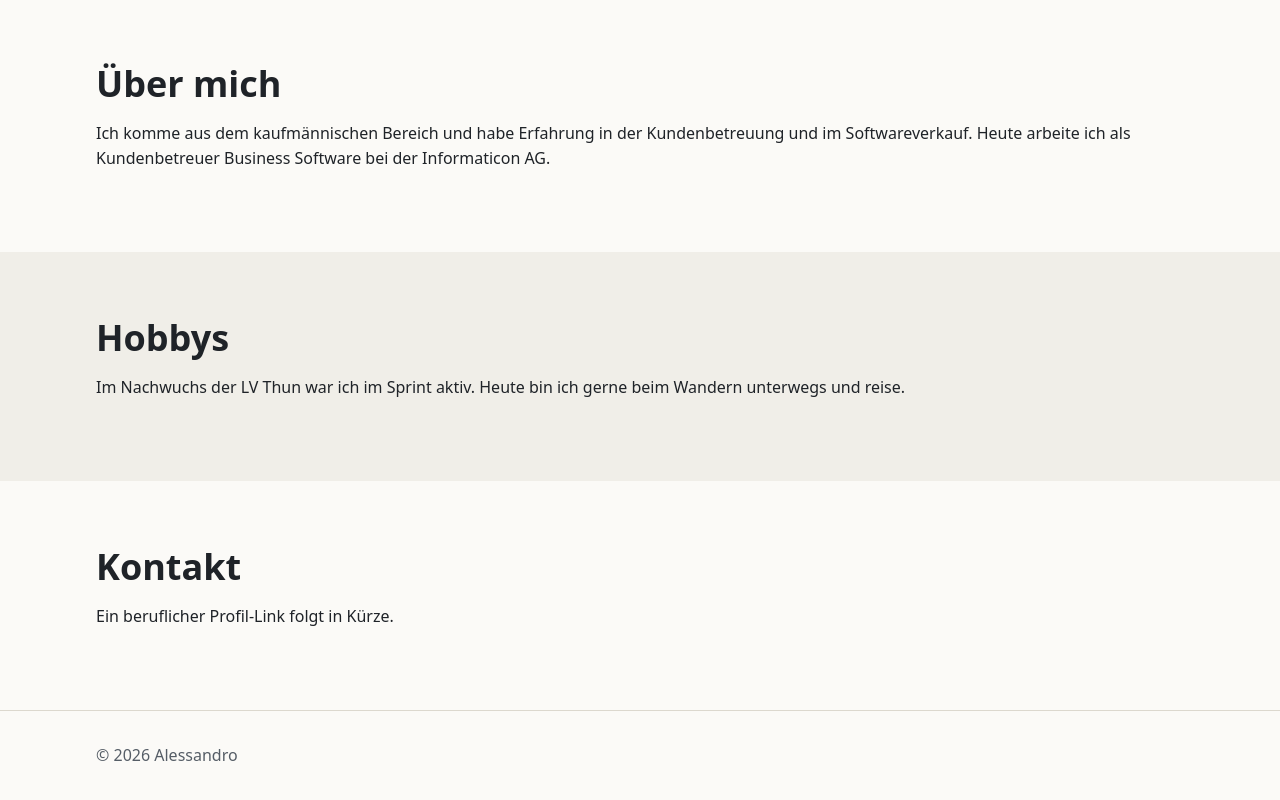
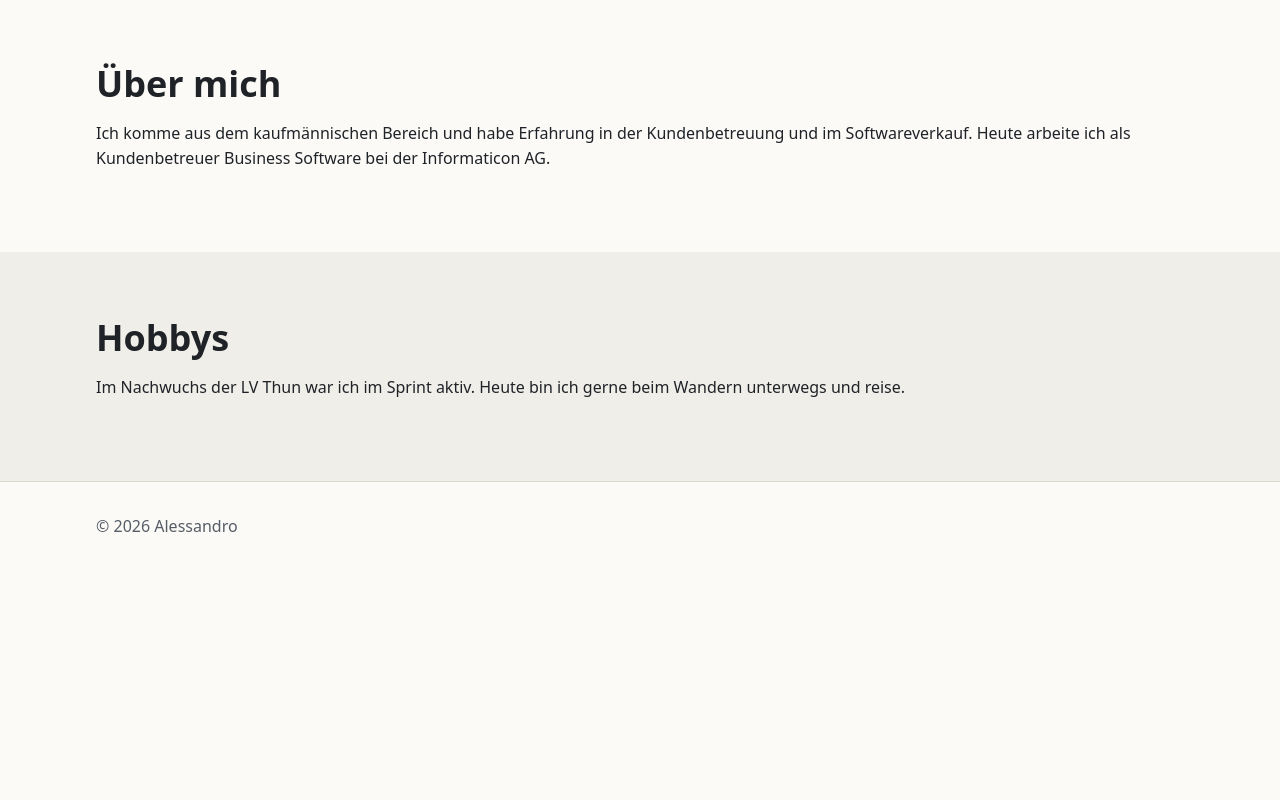
Before and after one commit to titoa123/portfolio-page, a plain HTML site: page index.html in a window 1280 px wide. Shown: the part 1648-2448 px from the top of the page. After the commit the page ends 2219 px from the top, so only its background shows below. Drawn offline with Linux system fonts and the light colour scheme.

Commit message:
refactor: refine portfolio contact and profile
Co-Authored-By: Claude Opus 5.5 <noreply@anthropic.com>

```diff
--- a/index.html
+++ b/index.html
@@ -4,7 +4,7 @@
   <meta charset="utf-8">
   <meta name="viewport" content="width=device-width, initial-scale=1">
   <title>Alessandro – Portfolio</title>
-  <meta name="description" content="Portfolio von Alessandro: Projekte, Skills und Kontakt.">
+  <meta name="description" content="Portfolio von Alessandro: Projekte, Skills und Profil.">
   <link rel="stylesheet" href="css/styles.css">
   <script type="module" src="js/main.js"></script>
 </head>
@@ -21,7 +21,6 @@
           <li><a href="#skills">Skills</a></li>
           <li><a href="#ueber-mich">Über mich</a></li>
           <li><a href="#hobbys">Hobbys</a></li>
-          <li><a href="#kontakt">Kontakt</a></li>
         </ul>
       </nav>
     </div>
@@ -130,13 +129,6 @@
         </p>
       </div>
     </section>
-
-    <section id="kontakt" class="section" aria-labelledby="kontakt-title">
-      <div class="container">
-        <h2 id="kontakt-title">Kontakt</h2>
-        <p>Ein beruflicher Profil-Link folgt in Kürze.</p>
-      </div>
-    </section>
   </main>
 
   <footer class="site-footer">
```
Also changed, not shown: 1 other file.
